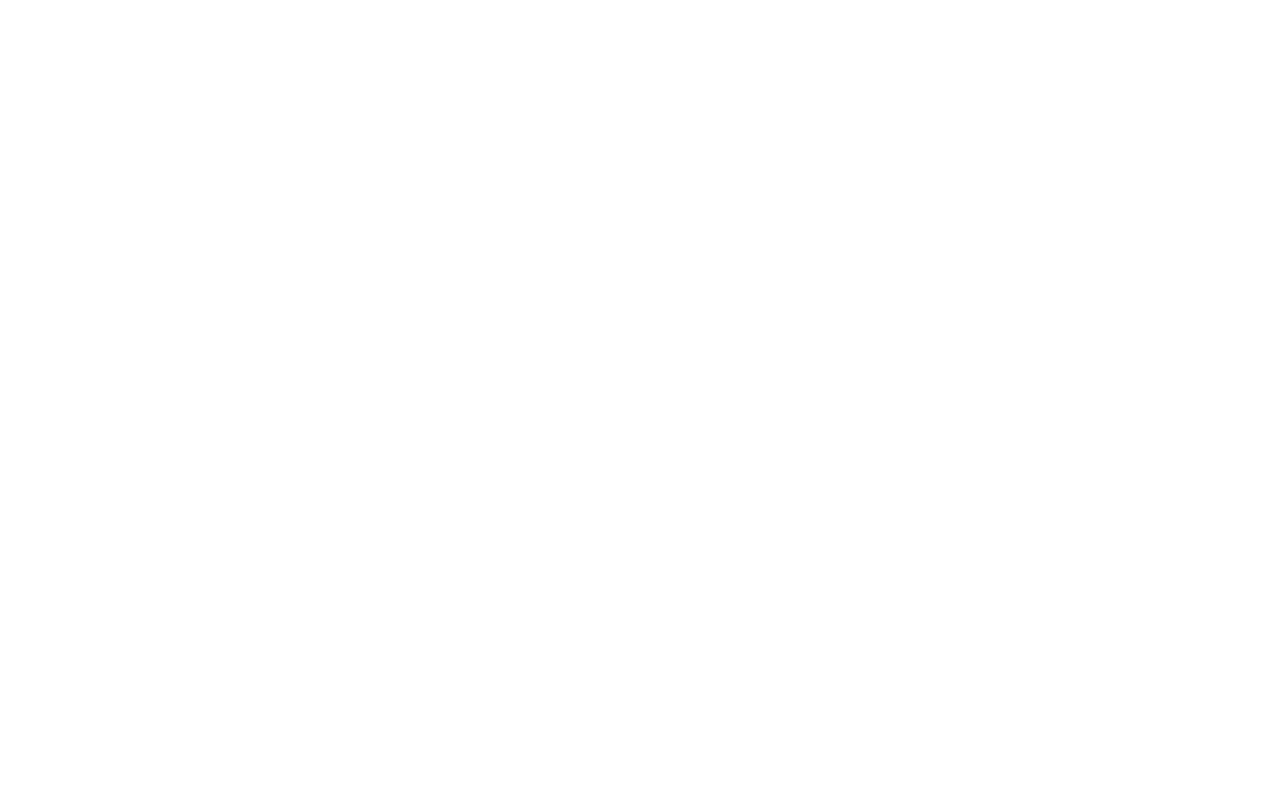
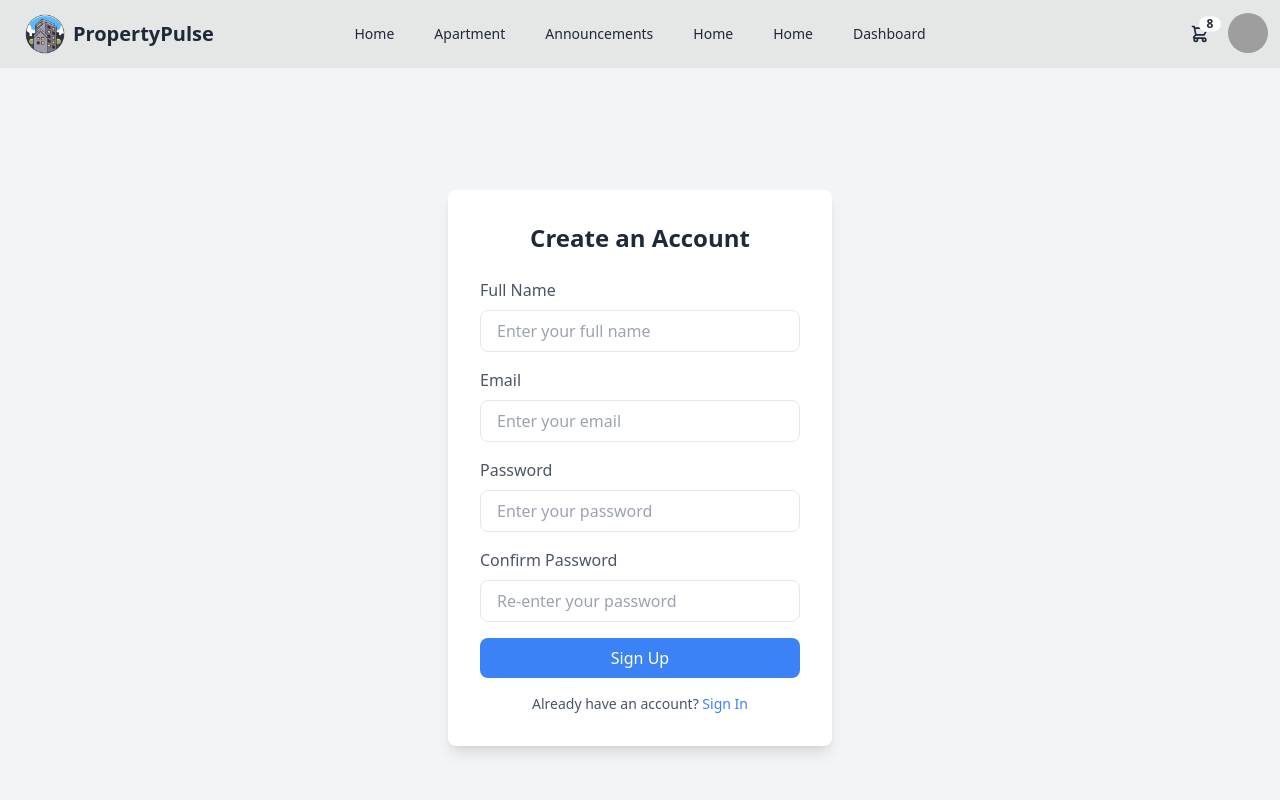
Before and after one commit to rohan26ir/Property-Pulse, a React (Vite) app: page /signup in a window 1280 px wide. Before the commit this address had no page. Shown: the top 800 px of the page. Built offline with nearby package versions, Linux system fonts and the light colour scheme; grey boxes are pictures that could not be loaded.

Commit message:
add sign up page

```diff
--- a/src/Accoun/SignIn/SignIn.jsx
+++ b/src/Accoun/SignIn/SignIn.jsx
@@ -1,5 +1,6 @@
 import React from "react";
 import { motion } from "framer-motion";
+import { Link } from "react-router-dom";
 
 const SignIn = () => {
   return (
@@ -73,9 +74,9 @@
         </form>
         <p className="text-sm text-gray-600 text-center mt-4">
           Don't have an account?{" "}
-          <a href="#" className="text-blue-500 hover:underline">
+          <Link to={'/signup'} className="text-blue-500 hover:underline">
             Sign Up
-          </a>
+          </Link>
         </p>
       </motion.div>
     </div>
--- a/src/Accoun/SignUp/SignUp.jsx
+++ b/src/Accoun/SignUp/SignUp.jsx
@@ -1,9 +1,96 @@
-import React from 'react';
+import React from "react";
+import { motion } from "framer-motion";
+import { Link } from "react-router-dom";
 
 const SignUp = () => {
   return (
-    <div>
-
+    <div className="flex items-center justify-center min-h-screen bg-gray-100">
+      <motion.div
+        className="bg-white p-8 rounded-lg shadow-lg w-96"
+        initial={{ opacity: 0, scale: 0.8 }}
+        animate={{ opacity: 1, scale: 1 }}
+        transition={{ duration: 0.5, ease: "easeInOut" }}
+      >
+        <h2 className="text-2xl font-bold text-gray-800 text-center mb-6">
+          Create an Account
+        </h2>
+        <form>
+          <div className="mb-4">
+            <label
+              htmlFor="name"
+              className="block text-gray-600 font-medium mb-2"
+            >
+              Full Name
+            </label>
+            <input
+              type="text"
+              id="name"
+              placeholder="Enter your full name"
+              className="w-full px-4 py-2 border rounded-lg focus:outline-none focus:ring-2 focus:ring-blue-500"
+              required
+            />
+          </div>
+          <div className="mb-4">
+            <label
+              htmlFor="email"
+              className="block text-gray-600 font-medium mb-2"
+            >
+              Email
+            </label>
+            <input
+              type="email"
+              id="email"
+              placeholder="Enter your email"
+              className="w-full px-4 py-2 border rounded-lg focus:outline-none focus:ring-2 focus:ring-blue-500"
+              required
+            />
+          </div>
+          <div className="mb-4">
+            <label
+              htmlFor="password"
+              className="block text-gray-600 font-medium mb-2"
+            >
+              Password
+            </label>
+            <input
+              type="password"
+              id="password"
+              placeholder="Enter your password"
+              className="w-full px-4 py-2 border rounded-lg focus:outline-none focus:ring-2 focus:ring-blue-500"
+              required
+            />
+          </div>
+          <div className="mb-4">
+            <label
+              htmlFor="confirmPassword"
+              className="block text-gray-600 font-medium mb-2"
+            >
+              Confirm Password
+            </label>
+            <input
+              type="password"
+              id="confirmPassword"
+              placeholder="Re-enter your password"
+              className="w-full px-4 py-2 border rounded-lg focus:outline-none focus:ring-2 focus:ring-blue-500"
+              required
+            />
+          </div>
+          <motion.button
+            type="submit"
+            className="w-full bg-blue-500 text-white py-2 px-4 rounded-lg hover:bg-blue-600 focus:outline-none focus:ring-2 focus:ring-blue-500 focus:ring-offset-1"
+            whileHover={{ scale: 1.05 }}
+            whileTap={{ scale: 0.95 }}
+          >
+            Sign Up
+          </motion.button>
+        </form>
+        <p className="text-sm text-gray-600 text-center mt-4">
+          Already have an account?{" "}
+          <Link to={'/signin'} className="text-blue-500 hover:underline">
+            Sign In
+          </Link>
+        </p>
+      </motion.div>
     </div>
   );
 };
```
Also changed, not shown: src/router/Router.jsx (+10 -0 lines).
